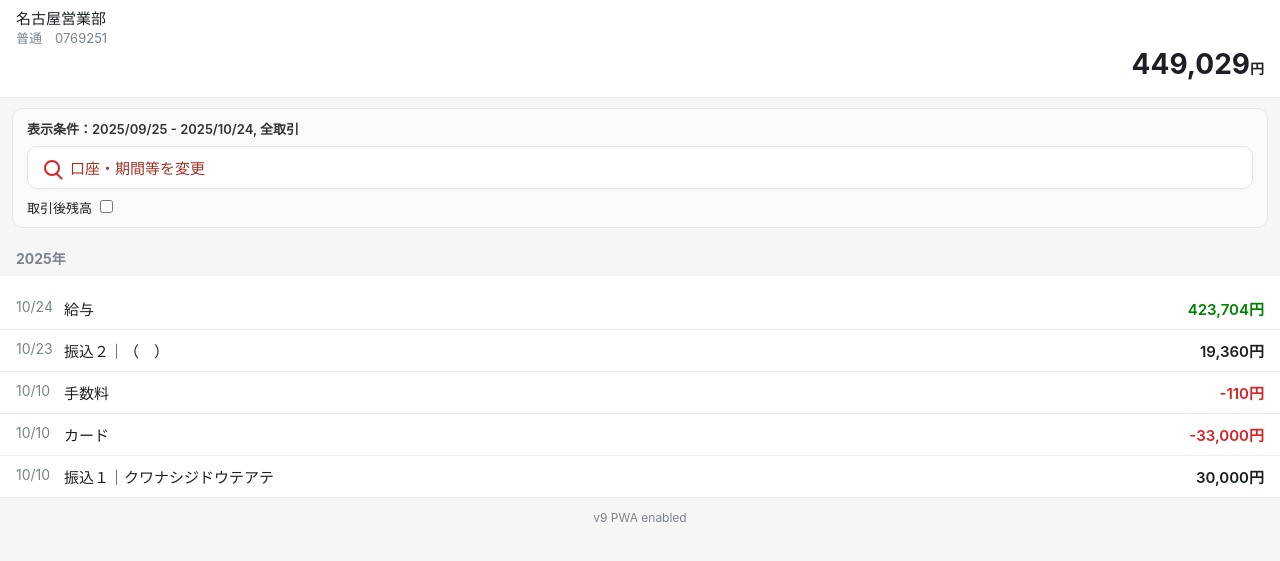
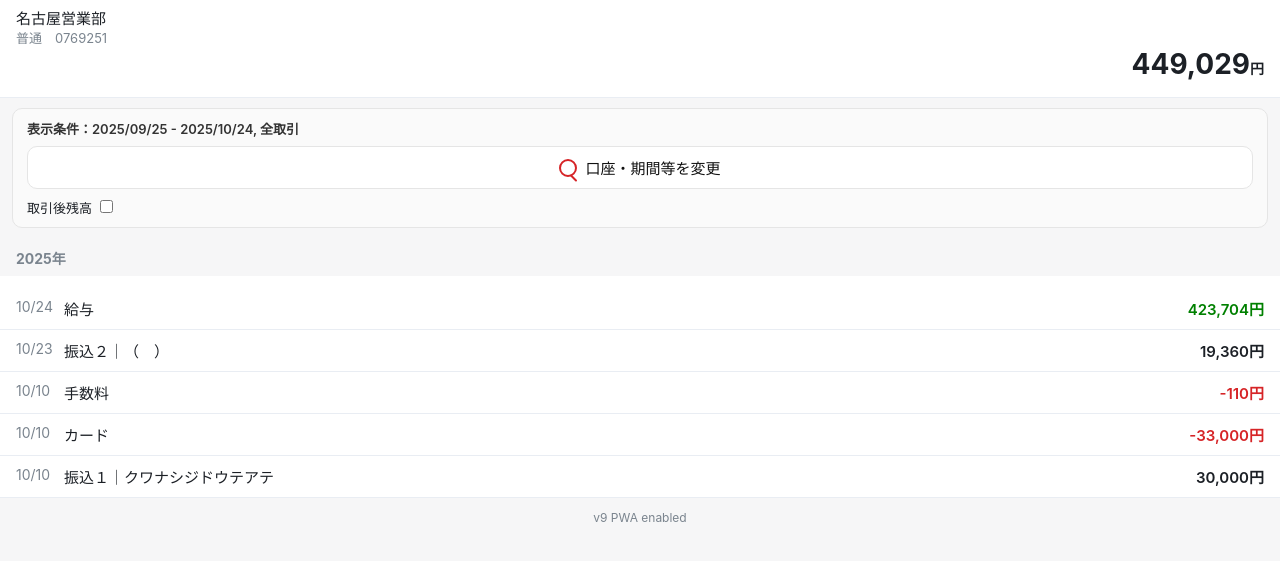
Before and after one commit to HAMA47pwa/Th, a plain HTML site: page index.html in a window 1280 px wide. Shown: the part 61-622 px from the top of the page. Drawn offline with Linux system fonts and the light colour scheme.

Commit message:
Update style.css

```diff
--- a/style.css
+++ b/style.css
@@ -98,49 +98,43 @@ body {
   margin: 0 0 6px;
 }
 
-/* 「口座・期間等を変更」ボタン */
-.search-btn {
-  position: relative;
-  background: #fff;
-  border: 1px solid #e5e5e5;
-  border-radius: 10px;
-  font-size: 15px;
-  width: 100%;
-  padding: 10px 12px 10px 42px;
-  display: flex;
-  align-items: center;
-  justify-content: flex-start;
-  color: var(--brand-ink);
-  margin: 8px 0;
-}
-.search-btn::first-letter {
-  color: transparent;
+/* 「口座・期間等を変更」ボタン：中央寄せ＆黒文字 */
+.search-btn{
+  background:#fff;
+  border:1px solid #e5e5e5;
+  border-radius:10px;
+  width:100%;
+  padding:10px 14px;
+  display:flex;
+  align-items:center;
+  justify-content:center;     /* ← 中央寄せ */
+  gap:8px;                    /* アイコンと文字の間隔 */
+  margin:8px 0;
+  color:#111;                 /* ← 文字は黒 */
+  font-size:15px;
 }
 
-/* 虫眼鏡アイコン */
-.search-btn::before {
-  content: "";
-  position: absolute;
-  left: 16px;
-  top: 50%;
-  transform: translateY(-50%);
-  width: 16px;
-  height: 16px;
-  border: 2px solid var(--brand);
-  border-radius: 50%;
-  box-sizing: border-box;
+/* アイコン（虫眼鏡）をCSSで描画：赤 */
+.search-btn .icon{
+  position:relative;
+  width:18px; height:18px;
+  flex:0 0 18px;
 }
-.search-btn::after {
-  content: "";
-  position: absolute;
-  left: 28px;
-  top: calc(50% + 4px);
-  width: 9px;
-  height: 2px;
-  background: var(--brand);
-  transform: rotate(45deg);
-  transform-origin: left center;
-  border-radius: 1px;
+.search-btn .icon::before{           /* 丸 */
+  content:"";
+  position:absolute; inset:0;
+  border:2px solid var(--brand);
+  border-radius:50%;
+  box-sizing:border-box;
+}
+.search-btn .icon::after{            /* 取っ手 */
+  content:"";
+  position:absolute;
+  right:-1px; bottom:-2px;
+  width:9px; height:2px;
+  background:var(--brand);
+  transform:rotate(45deg);
+  border-radius:1px;
 }
 
 .transactions {
```
